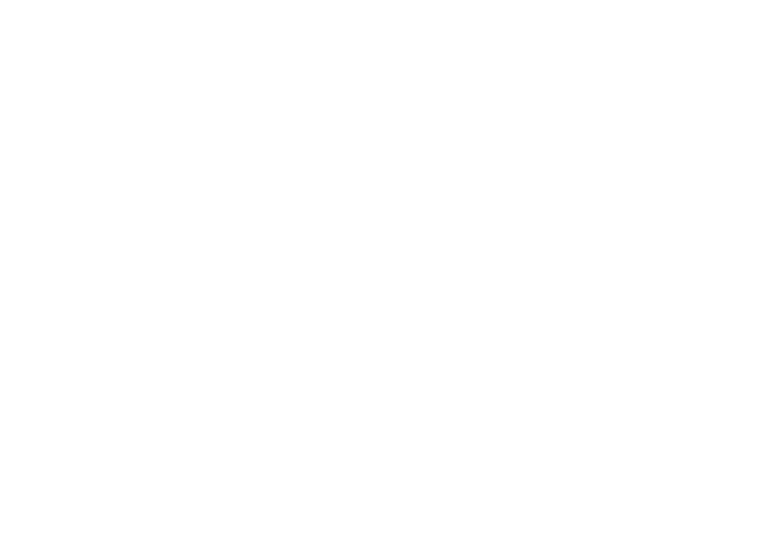
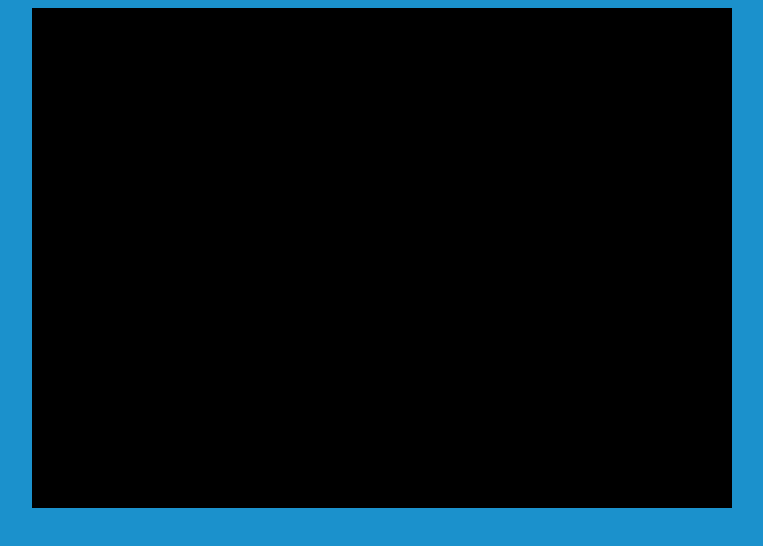
Before and after one commit to Ababka/Interactive-Map-Project, a plain HTML site: page index.html in a window 1280 px wide. Shown: the whole page, without its empty margins (258-1021 px from the left). Drawn offline with nearby package versions, Linux system fonts and the light colour scheme.

Commit message:
added style and working on integration of map

```diff
--- a/index.html
+++ b/index.html
@@ -5,9 +5,19 @@
     <meta http-equiv="X-UA-Compatible" content="IE=edge">
     <meta name="viewport" content="width=device-width, initial-scale=1.0">
     <title>Interactive Map</title>
-    <script src="index.js"></script>
+    <link rel="stylesheet" href="https://unpkg.com/leaflet@1.7.1/dist/leaflet.css" integrity="sha512-xodZBNTC5n17Xt2atTPuE1HxjVMSvLVW9ocqUKLsCC5CXdbqCmblAshOMAS6/keqq/sMZMZ19scR4PsZChSR7A==" crossorigin=""/>
+    <script src="index.js" src="https://unpkg.com/leaflet@1.7.1/dist/leaflet.js" integrity="sha512-XQoYMqMTK8LvdxXYG3nZ448hOEQiglfqkJs1NOQV44cWnUrBc8PkAOcXy20w0vlaXaVUearIOBhiXZ5V3ynxwA==" crossorigin=""></script> <!-- console error - failed to vaildate integrity -->
+    <style>
+        body { background-color: #1B91CC;}
+        #section { display: flex; justify-content: center;}
+        #map { height: 500px; width: 700px; background-color: black;}
+        /* background color is place holder for map */
+    </style>
 </head>
 <body>
-
+    <div id="section">
+        <div id="map">
+        </div>
+    </div>
 </body>
 </html>
```
Also changed, not shown: 1 other file.
